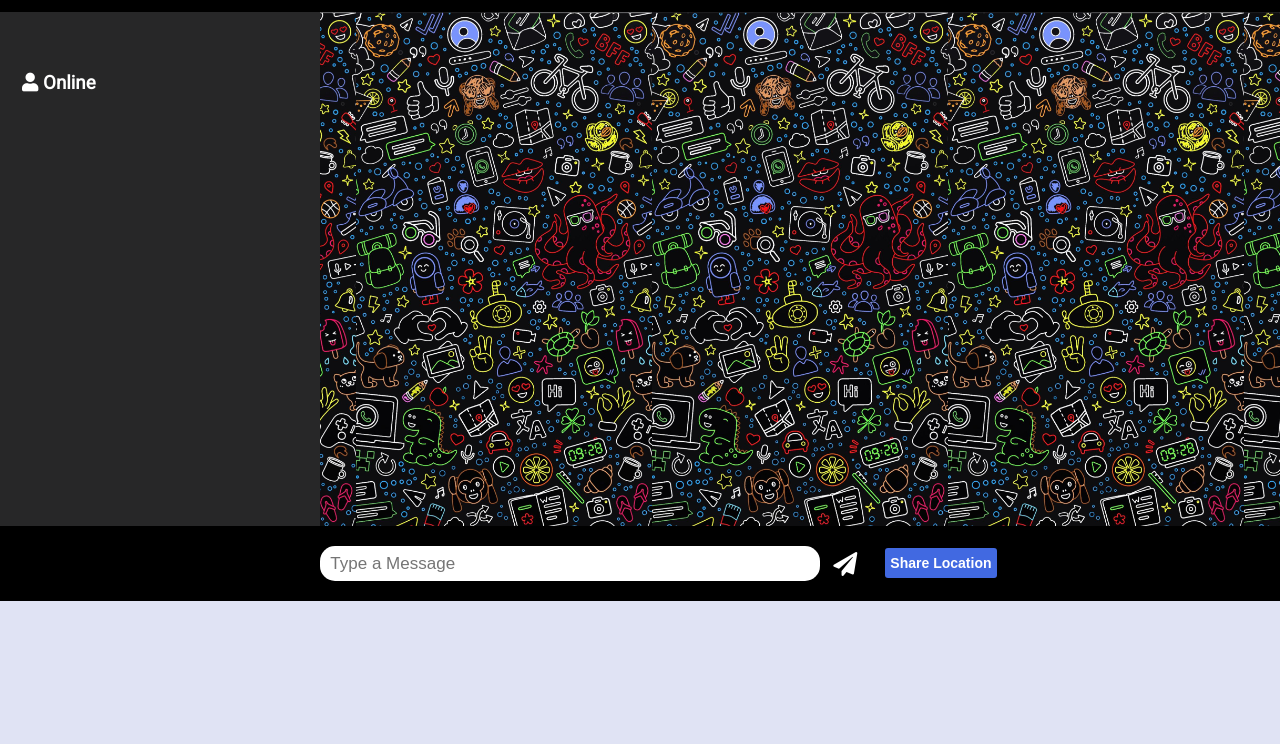
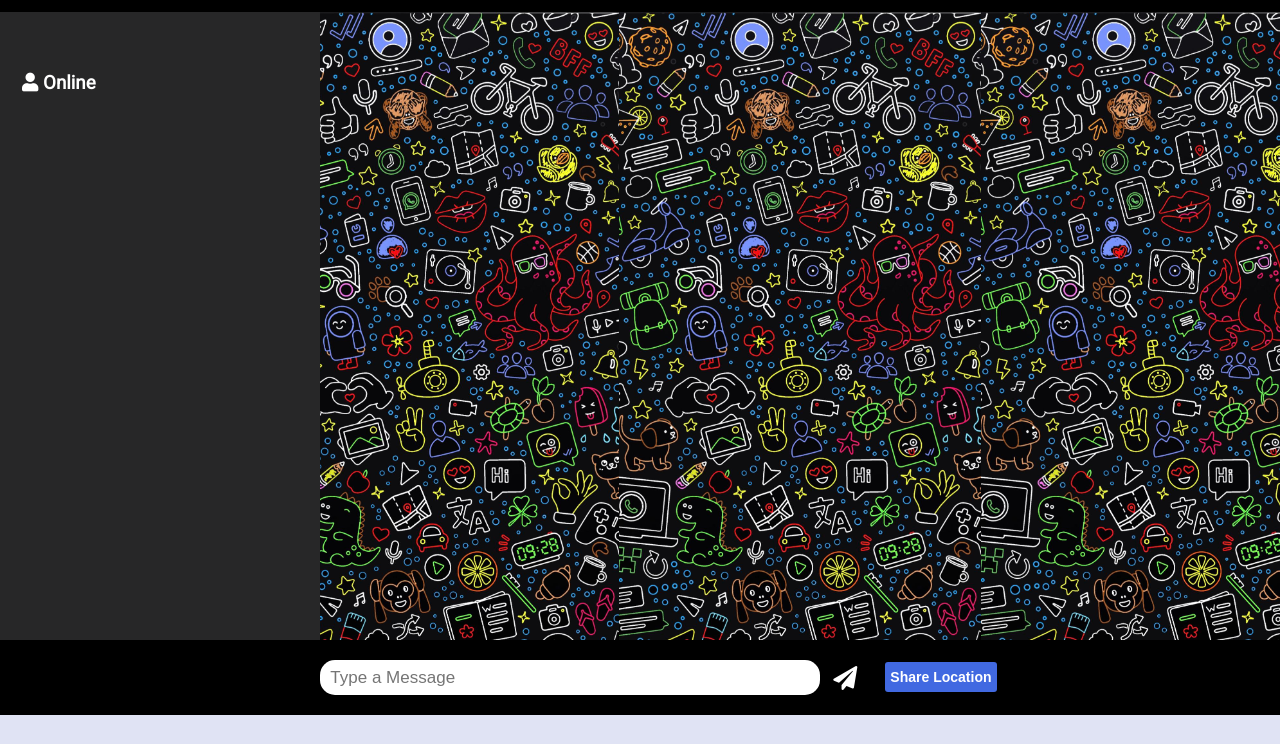
Before and after one commit to Ademuyiwa-Joy/real-time-chat-application, a website: page public/chat.html in a window 1280 px wide. Shown: the part 56-800 px from the top of the page. Drawn offline with nearby package versions, Linux system fonts and the light colour scheme; no server answers.

Commit message:
Init commit

```diff
--- a/public/css/style.css
+++ b/public/css/style.css
@@ -19,6 +19,7 @@ body {
 	font-size: 16px;
 	background: var(--light-color);
 	box-sizing: border-box;
+	height: 100%;
 }
 
 ul {
@@ -119,7 +120,7 @@ a {
 
 .chat-messages {
 	padding: 15px;
-	height: 514px;
+	height: 78.5vh;
 	overflow-y: scroll;
     background-image: url('./img/image4.jpg');
     background-position: center;
```
